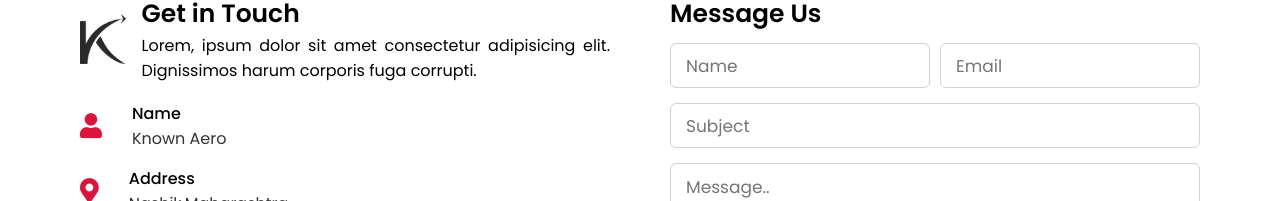
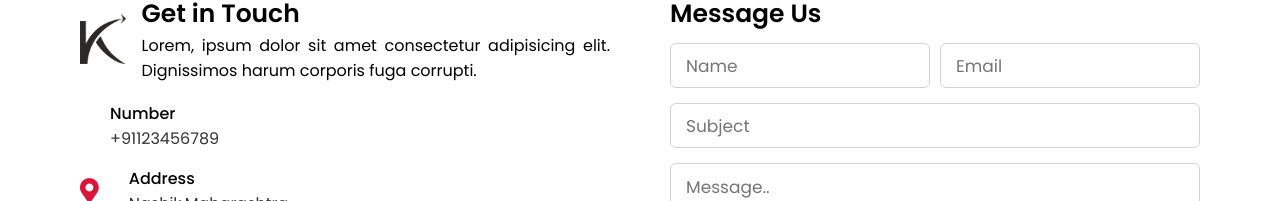
Before and after one commit to chaitanya360/known-arrow, a plain HTML site: page index.html in a window 1280 px wide. Shown: the part 9709-9910 px from the top of the page. Drawn offline with nearby package versions, Linux system fonts and the light colour scheme.

Commit message:
changed name to number

```diff
--- a/index.html
+++ b/index.html
@@ -248,10 +248,10 @@
                     </div>
                     <div class="icons">
                         <div class="row">
-                            <i class="fas fa-user"></i>
+                            <i class="fas fa-call"></i>
                             <div class="info">
-                                <div class="head">Name</div>
-                                <div class="sub-title">Known Aero</div>
+                                <div class="head">Number</div>
+                                <div class="sub-title">+91123456789</div>
                             </div>
                         </div>
                         <div class="row">
```
